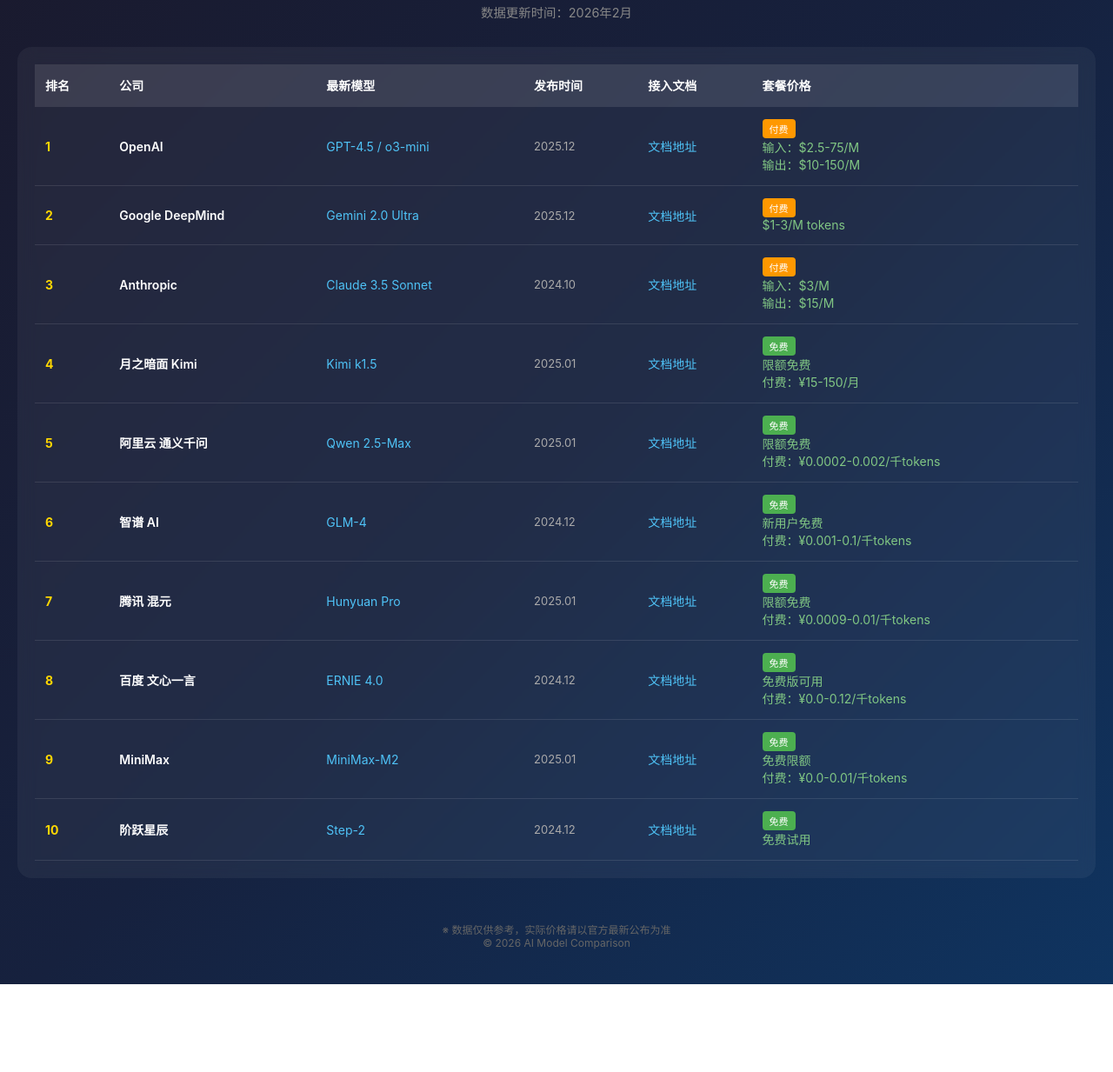
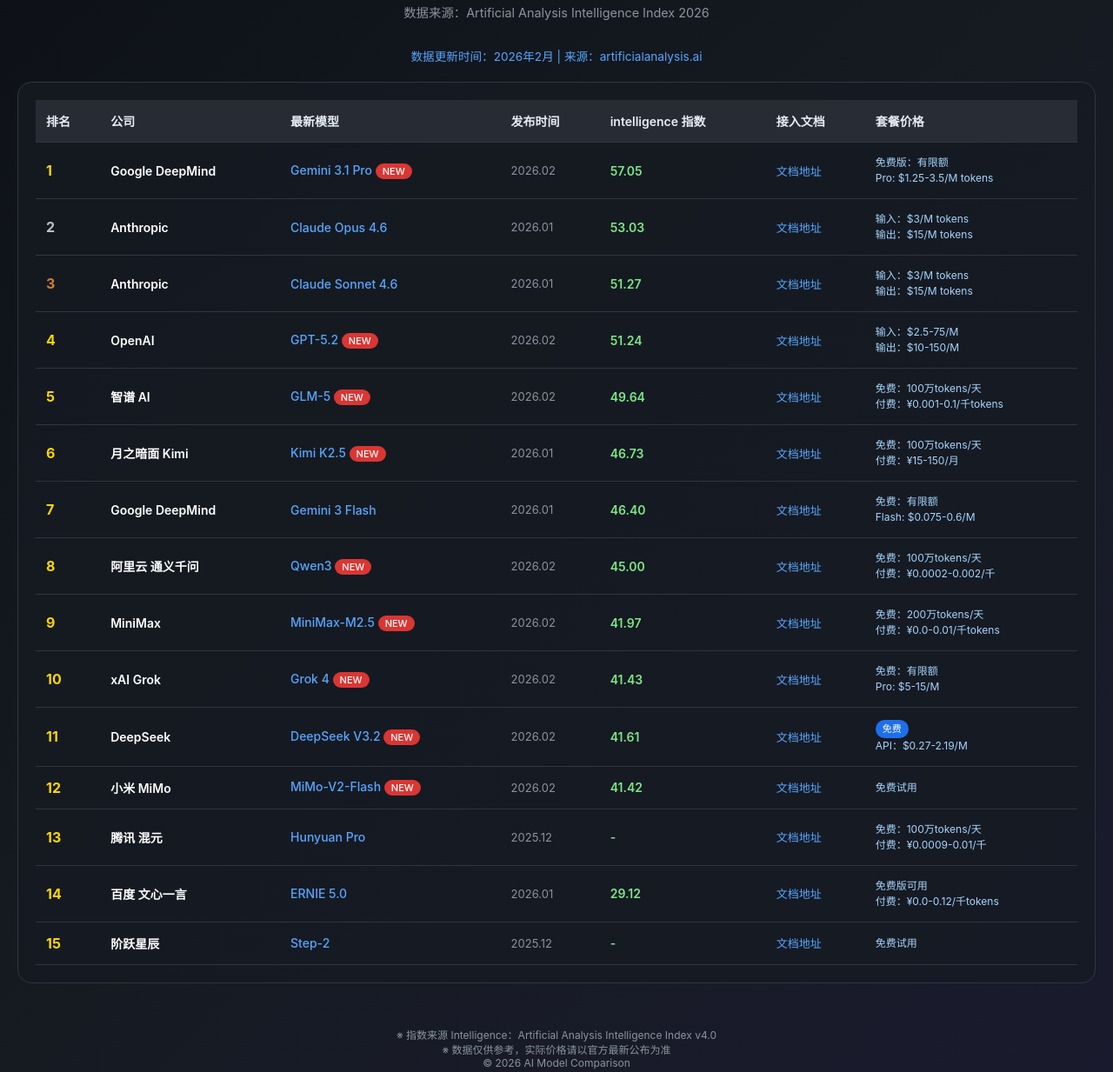
Before and after one commit to icewe/gateway, a plain HTML site: page index.html in a window 1280 px wide. Shown: the part 73-1306 px from the top of the page at 87% size. Before the commit the page ends 1205 px from the top, so only its background shows below. Drawn offline with Linux system fonts and the light colour scheme.

Commit message:
Update: 2026 AI LLM comparison with latest models

```diff
--- a/index.html
+++ b/index.html
@@ -3,15 +3,15 @@
 <head>
   <meta charset="UTF-8">
   <meta name="viewport" content="width=device-width, initial-scale=1.0">
-  <title>AI 大模型公司排行及对比</title>
+  <title>AI 大模型公司排行及对比 2026</title>
   <style>
     * { box-sizing: border-box; margin: 0; padding: 0; }
     body {
       font-family: -apple-system, BlinkMacSystemFont, 'Segoe UI', Roboto, 'PingFang SC', sans-serif;
-      background: linear-gradient(135deg, #1a1a2e 0%, #16213e 50%, #0f3460 100%);
+      background: linear-gradient(135deg, #0d1117 0%, #161b22 50%, #1a1a2e 100%);
       min-height: 100vh;
       padding: 20px;
-      color: #eee;
+      color: #e6edf3;
     }
     .container {
       max-width: 1400px;
@@ -25,16 +25,22 @@
     }
     .subtitle {
       text-align: center;
-      color: #888;
+      color: #8b949e;
       margin-bottom: 30px;
       font-size: 0.9rem;
     }
+    .source {
+      text-align: center;
+      color: #58a6ff;
+      margin-bottom: 20px;
+      font-size: 0.85rem;
+    }
     .table-wrapper {
       overflow-x: auto;
-      background: rgba(255,255,255,0.05);
+      background: rgba(22, 27, 34, 0.8);
       border-radius: 16px;
       padding: 20px;
-      backdrop-filter: blur(10px);
+      border: 1px solid #30363d;
     }
     table {
       width: 100%;
@@ -44,63 +50,76 @@
     th, td {
       padding: 14px 12px;
       text-align: left;
-      border-bottom: 1px solid rgba(255,255,255,0.1);
+      border-bottom: 1px solid #30363d;
     }
     th {
-      background: rgba(255,255,255,0.1);
-      color: #fff;
+      background: rgba(110, 118, 129, 0.2);
+      color: #e6edf3;
       font-weight: 600;
       position: sticky;
       top: 0;
     }
     tr:hover {
-      background: rgba(255,255,255,0.05);
+      background: rgba(110, 118, 129, 0.1);
     }
     .rank {
       font-weight: bold;
       color: #ffd700;
+      font-size: 16px;
     }
+    .rank-1 { color: #ffd700; }
+    .rank-2 { color: #c0c0c0; }
+    .rank-3 { color: #cd7f32; }
+
     .company {
       font-weight: 600;
       color: #fff;
     }
     .model {
-      color: #4fc3f7;
+      color: #58a6ff;
+      font-weight: 500;
     }
     .date {
-      color: #aaa;
+      color: #8b949e;
       font-size: 13px;
     }
+    .score {
+      color: #7ee787;
+      font-weight: 600;
+    }
     .price {
-      color: #81c784;
+      color: #a5d6ff;
+      font-size: 12px;
+      line-height: 1.5;
     }
     .doc-link {
-      color: #4fc3f7;
+      color: #58a6ff;
       text-decoration: none;
+      font-size: 13px;
     }
     .doc-link:hover {
       text-decoration: underline;
     }
     .badge {
       display: inline-block;
-      padding: 3px 8px;
-      border-radius: 4px;
+      padding: 2px 8px;
+      border-radius: 12px;
       font-size: 11px;
       margin-right: 4px;
     }
-    .badge-free { background: #4caf50; color: #fff; }
-    .badge-paid { background: #ff9800; color: #fff; }
-    .badge-api { background: #2196f3; color: #fff; }
+    .badge-top { background: #238636; color: #fff; }
+    .badge-new { background: #da3633; color: #fff; }
+    .badge-free { background: #1f6feb; color: #fff; }
 
     .footer {
       text-align: center;
       margin-top: 30px;
       padding: 20px;
-      color: #666;
+      color: #8b949e;
       font-size: 12px;
     }
 
-    @media (max-width: 768px) {
+    @media (max-width: 900px) {
       table { font-size: 12px; }
       th, td { padding: 10px 8px; }
       h1 { font-size: 1.5rem; }
@@ -110,7 +129,8 @@
 <body>
   <div class="container">
     <h1>🤖 AI 大模型公司排行及对比</h1>
-    <p class="subtitle">数据更新时间：2026年2月</p>
+    <p class="subtitle">数据来源：Artificial Analysis Intelligence Index 2026</p>
+    <p class="source">数据更新时间：2026年2月 | 来源：artificialanalysis.ai</p>
 
     <div class="table-wrapper">
       <table>
@@ -120,126 +140,187 @@
             <th>公司</th>
             <th>最新模型</th>
             <th>发布时间</th>
+            <th> intelligence 指数</th>
             <th>接入文档</th>
             <th>套餐价格</th>
           </tr>
         </thead>
         <tbody>
           <tr>
-            <td class="rank">1</td>
+            <td class="rank rank-1">1</td>
+            <td class="company">Google DeepMind</td>
+            <td class="model">Gemini 3.1 Pro <span class="badge badge-new">NEW</span></td>
+            <td class="date">2026.02</td>
+            <td class="score">57.05</td>
+            <td><a href="https://ai.google.dev/docs" target="_blank" class="doc-link">文档地址</a></td>
+            <td class="price">
+              免费版：有限额<br>
+              Pro: $1.25-3.5/M tokens
+            </td>
+          </tr>
+          <tr>
+            <td class="rank rank-2">2</td>
+            <td class="company">Anthropic</td>
+            <td class="model">Claude Opus 4.6</td>
+            <td class="date">2026.01</td>
+            <td class="score">53.03</td>
+            <td><a href="https://docs.anthropic.com" target="_blank" class="doc-link">文档地址</a></td>
+            <td class="price">
+              输入：$3/M tokens<br>
+              输出：$15/M tokens
+            </td>
+          </tr>
+          <tr>
+            <td class="rank rank-3">3</td>
+            <td class="company">Anthropic</td>
+            <td class="model">Claude Sonnet 4.6</td>
+            <td class="date">2026.01</td>
+            <td class="score">51.27</td>
+            <td><a href="https://docs.anthropic.com" target="_blank" class="doc-link">文档地址</a></td>
+            <td class="price">
+              输入：$3/M tokens<br>
+              输出：$15/M tokens
+            </td>
+          </tr>
+          <tr>
+            <td class="rank">4</td>
             <td class="company">OpenAI</td>
-            <td class="model">GPT-4.5 / o3-mini</td>
-            <td class="date">2025.12</td>
+            <td class="model">GPT-5.2 <span class="badge badge-new">NEW</span></td>
+            <td class="date">2026.02</td>
+            <td class="score">51.24</td>
             <td><a href="https://platform.openai.com/docs" target="_blank" class="doc-link">文档地址</a></td>
             <td class="price">
-              <span class="badge badge-paid">付费</span><br>
               输入：$2.5-75/M<br>
               输出：$10-150/M
             </td>
           </tr>
           <tr>
-            <td class="rank">2</td>
-            <td class="company">Google DeepMind</td>
-            <td class="model">Gemini 2.0 Ultra</td>
-            <td class="date">2025.12</td>
-            <td><a href="https://ai.google.dev/docs" target="_blank" class="doc-link">文档地址</a></td>
+            <td class="rank">5</td>
+            <td class="company">智谱 AI</td>
+            <td class="model">GLM-5 <span class="badge badge-new">NEW</span></td>
+            <td class="date">2026.02</td>
+            <td class="score">49.64</td>
+            <td><a href="https://open.bigmodel.cn" target="_blank" class="doc-link">文档地址</a></td>
             <td class="price">
-              <span class="badge badge-paid">付费</span><br>
-              $1-3/M tokens
+              免费：100万tokens/天<br>
+              付费：¥0.001-0.1/千tokens
             </td>
           </tr>
           <tr>
-            <td class="rank">3</td>
-            <td class="company">Anthropic</td>
-            <td class="model">Claude 3.5 Sonnet</td>
-            <td class="date">2024.10</td>
-            <td><a href="https://docs.anthropic.com" target="_blank" class="doc-link">文档地址</a></td>
-            <td class="price">
-              <span class="badge badge-paid">付费</span><br>
-              输入：$3/M<br>
-              输出：$15/M
-            </td>
-          </tr>
-          <tr>
-            <td class="rank">4</td>
+            <td class="rank">6</td>
             <td class="company">月之暗面 Kimi</td>
-            <td class="model">Kimi k1.5</td>
-            <td class="date">2025.01</td>
+            <td class="model">Kimi K2.5 <span class="badge badge-new">NEW</span></td>
+            <td class="date">2026.01</td>
+            <td class="score">46.73</td>
             <td><a href="https://platform.moonshot.cn" target="_blank" class="doc-link">文档地址</a></td>
             <td class="price">
-              <span class="badge badge-free">免费</span><br>
-              限额免费<br>
+              免费：100万tokens/天<br>
               付费：¥15-150/月
             </td>
           </tr>
           <tr>
-            <td class="rank">5</td>
-            <td class="company">阿里云 通义千问</td>
-            <td class="model">Qwen 2.5-Max</td>
-            <td class="date">2025.01</td>
-            <td><a href="https://help.aliyun.com/zh/model-studio/developer-reference/compatibility-of-openai" target="_blank" class="doc-link">文档地址</a></td>
+            <td class="rank">7</td>
+            <td class="company">Google DeepMind</td>
+            <td class="model">Gemini 3 Flash</td>
+            <td class="date">2026.01</td>
+            <td class="score">46.40</td>
+            <td><a href="https://ai.google.dev/docs" target="_blank" class="doc-link">文档地址</a></td>
             <td class="price">
-              <span class="badge badge-free">免费</span><br>
-              限额免费<br>
-              付费：¥0.0002-0.002/千tokens
-            </td>
-          </tr>
-          <tr>
-            <td class="rank">6</td>
-            <td class="company">智谱 AI</td>
-            <td class="model">GLM-4</td>
-            <td class="date">2024.12</td>
-            <td><a href="https://open.bigmodel.cn" target="_blank" class="doc-link">文档地址</a></td>
-            <td class="price">
-              <span class="badge badge-free">免费</span><br>
-              新用户免费<br>
-              付费：¥0.001-0.1/千tokens
-            </td>
-          </tr>
-          <tr>
-            <td class="rank">7</td>
-            <td class="company">腾讯 混元</td>
-            <td class="model">Hunyuan Pro</td>
-            <td class="date">2025.01</td>
-            <td><a href="https://cloud.tencent.com/document/product/1697" target="_blank" class="doc-link">文档地址</a></td>
-            <td class="price">
-              <span class="badge badge-free">免费</span><br>
-              限额免费<br>
-              付费：¥0.0009-0.01/千tokens
+              免费：有限额<br>
+              Flash: $0.075-0.6/M
             </td>
           </tr>
           <tr>
             <td class="rank">8</td>
+            <td class="company">阿里云 通义千问</td>
+            <td class="model">Qwen3 <span class="badge badge-new">NEW</span></td>
+            <td class="date">2026.02</td>
+            <td class="score">45.00</td>
+            <td><a href="https://help.aliyun.com/zh/model-studio" target="_blank" class="doc-link">文档地址</a></td>
+            <td class="price">
+              免费：100万tokens/天<br>
+              付费：¥0.0002-0.002/千
+            </td>
+          </tr>
+          <tr>
+            <td class="rank">9</td>
+            <td class="company">MiniMax</td>
+            <td class="model">MiniMax-M2.5 <span class="badge badge-new">NEW</span></td>
+            <td class="date">2026.02</td>
+            <td class="score">41.97</td>
+            <td><a href="https://platform.minimaxi.com" target="_blank" class="doc-link">文档地址</a></td>
+            <td class="price">
+              免费：200万tokens/天<br>
+              付费：¥0.0-0.01/千tokens
+            </td>
+          </tr>
+          <tr>
+            <td class="rank">10</td>
+            <td class="company">xAI Grok</td>
+            <td class="model">Grok 4 <span class="badge badge-new">NEW</span></td>
+            <td class="date">2026.02</td>
+            <td class="score">41.43</td>
+            <td><a href="https://docs.x.ai" target="_blank" class="doc-link">文档地址</a></td>
+            <td class="price">
+              免费：有限额<br>
+              Pro: $5-15/M
+            </td>
+          </tr>
+          <tr>
+            <td class="rank">11</td>
+            <td class="company">DeepSeek</td>
+            <td class="model">DeepSeek V3.2 <span class="badge badge-new">NEW</span></td>
+            <td class="date">2026.02</td>
+            <td class="score">41.61</td>
+            <td><a href="https://platform.deepseek.com" target="_blank" class="doc-link">文档地址</a></td>
+            <td class="price">
+              <span class="badge badge-free">免费</span><br>
+              API：$0.27-2.19/M
+            </td>
+          </tr>
+          <tr>
+            <td class="rank">12</td>
+            <td class="company">小米 MiMo</td>
+            <td class="model">MiMo-V2-Flash <span class="badge badge-new">NEW</span></td>
+            <td class="date">2026.02</td>
+            <td class="score">41.42</td>
+            <td><a href="https://api.xiaomi.com" target="_blank" class="doc-link">文档地址</a></td>
+            <td class="price">
+              免费试用
+            </td>
+          </tr>
+          <tr>
+            <td class="rank">13</td>
+            <td class="company">腾讯 混元</td>
+            <td class="model">Hunyuan Pro</td>
+            <td class="date">2025.12</td>
+            <td class="score">-</td>
+            <td><a href="https://cloud.tencent.com/document/product/1697" target="_blank" class="doc-link">文档地址</a></td>
+            <td class="price">
+              免费：100万tokens/天<br>
+              付费：¥0.0009-0.01/千
+            </td>
+          </tr>
+          <tr>
+            <td class="rank">14</td>
             <td class="company">百度 文心一言</td>
-            <td class="model">ERNIE 4.0</td>
-            <td class="date">2024.12</td>
+            <td class="model">ERNIE 5.0</td>
+            <td class="date">2026.01</td>
+            <td class="score">29.12</td>
             <td><a href="https://cloud.baidu.com/doc/WENXINWORKSHOP" target="_blank" class="doc-link">文档地址</a></td>
             <td class="price">
-              <span class="badge badge-free">免费</span><br>
               免费版可用<br>
               付费：¥0.0-0.12/千tokens
             </td>
           </tr>
           <tr>
-            <td class="rank">9</td>
-            <td class="company">MiniMax</td>
-            <td class="model">MiniMax-M2</td>
-            <td class="date">2025.01</td>
-            <td><a href="https://platform.minimaxi.com" target="_blank" class="doc-link">文档地址</a></td>
-            <td class="price">
-              <span class="badge badge-free">免费</span><br>
-              免费限额<br>
-              付费：¥0.0-0.01/千tokens
-            </td>
-          </tr>
-          <tr>
-            <td class="rank">10</td>
+            <td class="rank">15</td>
             <td class="company">阶跃星辰</td>
             <td class="model">Step-2</td>
-            <td class="date">2024.12</td>
+            <td class="date">2025.12</td>
+            <td class="score">-</td>
             <td><a href="https://platform.stepfun.com" target="_blank" class="doc-link">文档地址</a></td>
             <td class="price">
-              <span class="badge badge-free">免费</span><br>
               免费试用
             </td>
           </tr>
@@ -248,6 +329,7 @@
     </div>
 
     <div class="footer">
+      <p>※ 指数来源 Intelligence：Artificial Analysis Intelligence Index v4.0</p>
       <p>※ 数据仅供参考，实际价格请以官方最新公布为准</p>
       <p>© 2026 AI Model Comparison</p>
     </div>
```
